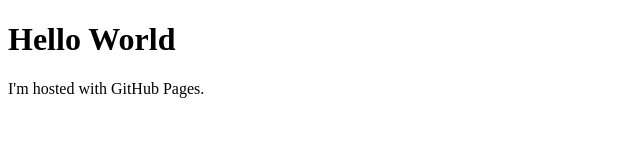
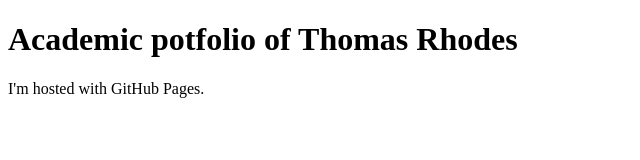
Before and after one commit to P16203335/P16203335.github.io, a plain HTML site: page index.html in a window 1280 px wide. Shown: the whole page, without its empty margins (0-640 px from the left). Drawn offline with Linux system fonts and the light colour scheme.

Commit message:
Update index.html

```diff
--- a/index.html
+++ b/index.html
@@ -1,7 +1,10 @@
 <!DOCTYPE html>
 <html>
+	<head>
+		<title>Thomas Rhodes</title>
+	</head>
 	<body>
-		<h1>Hello World</h1>
+		<h1>Academic potfolio of Thomas Rhodes</h1>
 		<p>I'm hosted with GitHub Pages.</p>
 	</body>
 </html>
```
